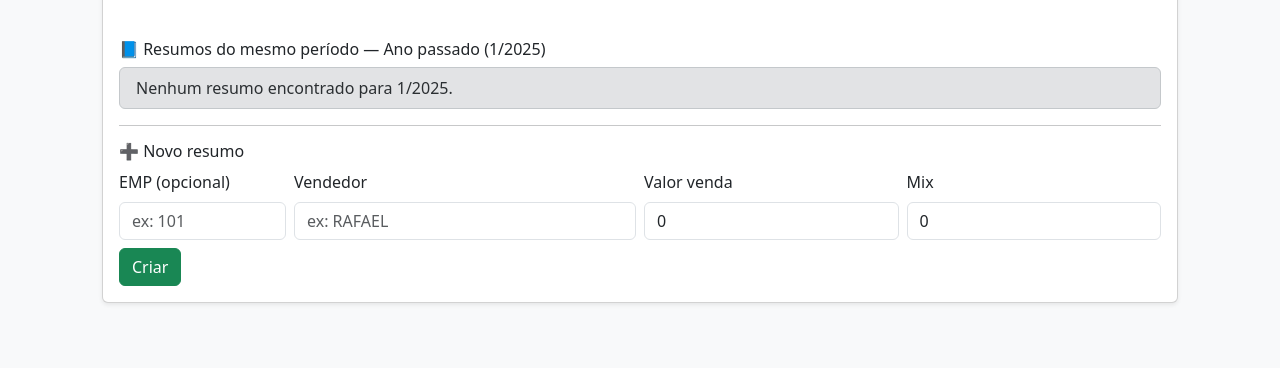
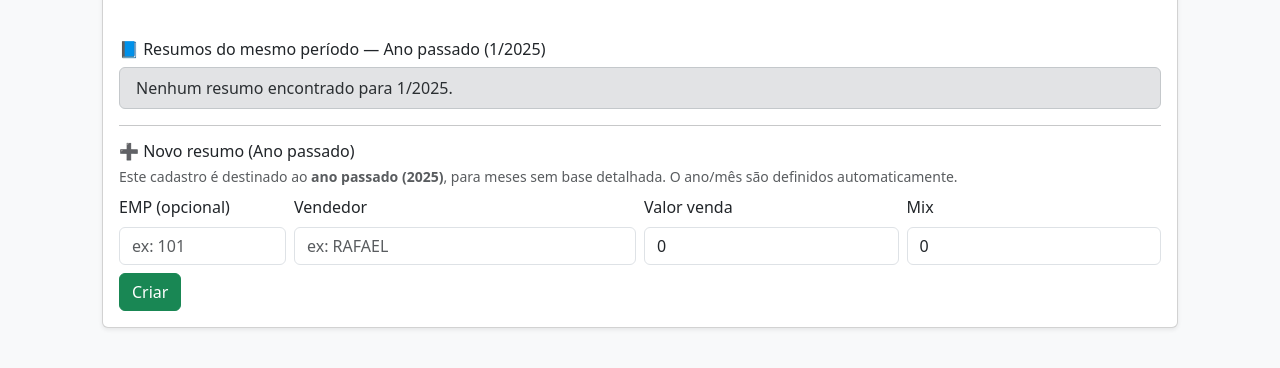
Before and after one commit to BrunoLenon/SistemaVendas, a Flask app: page /admin/resumos_periodo in a window 1280 px wide. Shown: the part 302-670 px from the top of the page. Run offline with Flask 3, Linux system fonts and the light colour scheme; data that the repository does not hold is empty.

Commit message:
atual 11.5

```diff
--- a/web/app.py
+++ b/web/app.py
@@ -2004,6 +2004,12 @@ def create_app() -> Flask:
             except Exception:
                 mes_alvo = mes
 
+            ano_passado = ano - 1
+            # Regra de negócio: cadastro/edição manual é destinado ao ano passado (ano-1) para meses sem base detalhada.
+            if acao in {'salvar', 'excluir'} and ano_alvo != ano_passado:
+                msgs.append(f'⚠️ Edição manual permitida apenas para o ano passado ({ano_passado}).')
+                acao = ''
+
             if acao in {'salvar', 'excluir'} and _mes_fechado(emp_alvo, ano_alvo, mes_alvo):
                 msgs.append('⚠️ Mês fechado. Reabra o mês para editar os resumos.')
             else:
--- a/web/templates/admin_resumos_periodo.html
+++ b/web/templates/admin_resumos_periodo.html
@@ -89,53 +89,14 @@
                 <td class="text-end">{{ r.created_at.strftime('%d/%m/%Y %H:%M') if r.created_at else '-' }}</td>
                 <td class="text-end">{{ r.updated_at.strftime('%d/%m/%Y %H:%M') if r.updated_at else '-' }}</td>
                 <td class="align-top">
-                  <form method="post" class="vstack gap-2">
-  <input type="hidden" name="id" value="{{ r.id }}" />
-  {# ano/mes do filtro (para voltar após salvar) #}
-  <input type="hidden" name="ano" value="{{ ano }}" />
-  <input type="hidden" name="mes" value="{{ mes }}" />
-
-  <div class="row g-2">
-    <div class="col-6">
-      <label class="form-label small mb-1">Ano do resumo</label>
-      <input class="form-control form-control-sm" type="number" name="ano_edit"
-             value="{{ r.ano }}" min="2000" max="2100" {% if fechado %}disabled{% endif %} />
-    </div>
-    <div class="col-6">
-      <label class="form-label small mb-1">Mês do resumo</label>
-      <input class="form-control form-control-sm" type="number" name="mes_edit"
-             value="{{ r.mes }}" min="1" max="12" {% if fechado %}disabled{% endif %} />
-    </div>
+  <div class="text-muted small">
+    {% if fechado %}
+      🔒 Fechado (valor congelado no fechamento).
+    {% else %}
+      📌 Este período é alimentado por vendas reais e será consolidado no fechamento mensal.
+    {% endif %}
   </div>
-
-  <div class="row g-2">
-    <div class="col-6">
-      <label class="form-label small mb-1">EMP</label>
-      <input class="form-control form-control-sm" type="text" name="emp" value="{{ r.emp or '' }}" {% if fechado %}disabled{% endif %} />
-    </div>
-    <div class="col-6">
-      <label class="form-label small mb-1">Vendedor</label>
-      <input class="form-control form-control-sm" type="text" name="vendedor" value="{{ r.vendedor }}" {% if fechado %}disabled{% endif %} />
-    </div>
-  </div>
-
-  <div class="row g-2">
-    <div class="col-6">
-      <label class="form-label small mb-1">Valor venda</label>
-      <input class="form-control form-control-sm text-end" type="number" step="0.01" name="valor_venda" value="{{ r.valor_venda or 0 }}" {% if fechado %}disabled{% endif %} />
-    </div>
-    <div class="col-6">
-      <label class="form-label small mb-1">Mix</label>
-      <input class="form-control form-control-sm text-end" type="number" name="mix_produtos" value="{{ r.mix_produtos or 0 }}" {% if fechado %}disabled{% endif %} />
-    </div>
-  </div>
-
-  <div class="d-flex gap-2">
-    <button class="btn btn-sm btn-primary" name="acao" value="salvar" type="submit" {% if fechado %}disabled{% endif %}>Salvar</button>
-    <button class="btn btn-sm btn-outline-danger" name="acao" value="excluir" type="submit" {% if fechado %}disabled{% endif %} onclick="return confirm('Excluir este resumo?');">Excluir</button>
-  </div>
-</form>
-                </td>
+</td>
               </tr>
             {% endfor %}
           </tbody>
@@ -208,11 +169,12 @@
 
       <hr />
 
-      <h6 class="mb-2">➕ Novo resumo</h6>
+      <h6 class="mb-1">➕ Novo resumo (Ano passado)</h6>
+      <div class="text-muted small mb-2">Este cadastro é destinado ao <b>ano passado ({{ ano_passado }})</b>, para meses sem base detalhada. O ano/mês são definidos automaticamente.</div>
       <form method="post" class="row g-2">
         <input type="hidden" name="id" value="" />
         <input type="hidden" name="ano" value="{{ ano }}" />
-                    <input type="hidden" name="ano_edit" value="{{ ano }}" />
+                    <input type="hidden" name="ano_edit" value="{{ ano_passado }}" />
         <input type="hidden" name="mes" value="{{ mes }}" />
                     <input type="hidden" name="mes_edit" value="{{ mes }}" />
 
```
